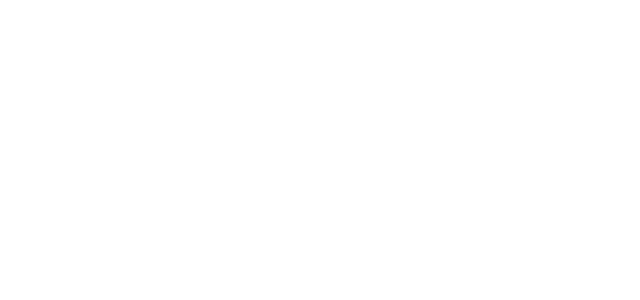
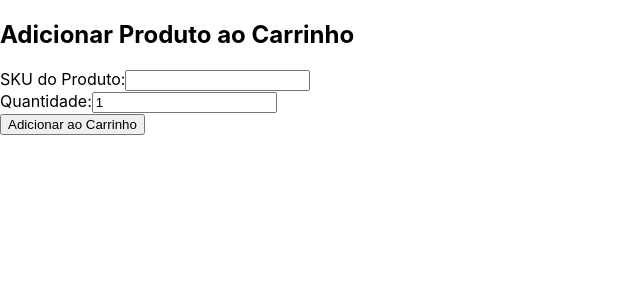
Before and after one commit to Maracujacake/frontend_brecho, a React (Create React App) app: page /cliente/adicionarProduto in a window 1280 px wide. Before the commit this address had no page. Shown: the top 300 px of the page, without its empty margins (0-640 px from the left). Built offline with nearby package versions, Linux system fonts and the light colour scheme.

Commit message:
feat(carrinho pages)

```diff
--- a/src/App.js
+++ b/src/App.js
@@ -10,6 +10,9 @@ import ProdutosBySkuPage from './pages/ProdutosBySkuPage';
 import RegistrarClientePage from './pages/RegistrarClientePage';
 import CategoriasPage from './pages/CategoriasPage';
 import PerfilUsuarioPage from './pages/PerfilUsuarioPage';
+import CriarCarrinhoPage from './pages/CriarCarrinhoPage';
+import AddProdutoCarrinho from './pages/addProdutoCarrinhoPage';
+import CartItemsPage from './pages/CartItemsPage';
 // Importe outras páginas e componentes
 
 const App = () => {
@@ -25,6 +28,9 @@ const App = () => {
                 <Route path="/produto/sku" element={<ProdutosBySkuPage />} />
                 <Route path="/cliente/registrar" element={<RegistrarClientePage />} />
                 <Route path="/cliente/perfil" element={<PerfilUsuarioPage />} />
+                <Route path="/cliente/criarCarrinho" element={<CriarCarrinhoPage />} />
+                <Route path="/cliente/adicionarProduto" element={<AddProdutoCarrinho />} />
+                <Route path="/cliente/carrinho" element={<CartItemsPage />} />
                 {/* Defina outras rotas aqui, usando o atributo 'element' */}
             </Routes>
         </Router>
--- /dev/null
+++ b/src/components/CartItems.js
@@ -0,0 +1,58 @@
+// src/components/CartItems.js
+import React, { useState, useEffect } from 'react';
+import axios from 'axios';
+
+const CartItems = () => {
+    const [items, setItems] = useState([]);
+    const [error, setError] = useState('');
+
+    useEffect(() => {
+        const fetchCartItems = async () => {
+            const email = localStorage.getItem('email');
+            const password = localStorage.getItem('password');
+
+            if (!email || !password) {
+                setError('Você precisa estar logado para visualizar o carrinho.');
+                return;
+            }
+
+            try {
+                const response = await axios.get('http://localhost:8080/breshow/carrinho/itens', {
+                    auth: {
+                        username: email,
+                        password: password,
+                    },
+                });
+
+                setItems(response.data);
+                setError('');
+            } catch (err) {
+                console.error('Erro ao carregar itens do carrinho:', err);
+                setError('Erro ao carregar os itens do carrinho. Por favor, tente novamente.');
+            }
+        };
+
+        fetchCartItems();
+    }, []);
+
+    return (
+        <div>
+            <h2>Itens no Carrinho</h2>
+            {error && <p style={{ color: 'red' }}>{error}</p>}
+
+            {items.length > 0 ? (
+                <ul>
+                    {items.map((item) => (
+                        <li key={item.produto.sku}>
+                            <strong>{item.produto.nome}</strong> (SKU: {item.produto.sku}) - Quantidade: {item.quantidade}
+                        </li>
+                    ))}
+                </ul>
+            ) : (
+                <p>O carrinho está vazio.</p>
+            )}
+        </div>
+    );
+};
+
+export default CartItems;
--- /dev/null
+++ b/src/components/CriarCarrinho.js
@@ -0,0 +1,60 @@
+// src/components/CreateCart.js
+import React, { useState } from 'react';
+import axios from 'axios';
+
+const CreateCart = () => {
+    const [cart, setCart] = useState(null);
+    const [error, setError] = useState('');
+
+    const handleCreateCart = async () => {
+        const email = localStorage.getItem('email');
+        const password = localStorage.getItem('password');
+
+        if (!email || !password) {
+            setError('Você precisa estar logado para criar um carrinho.');
+            return;
+        }
+
+        try {
+            // Enviando a requisição para criar o carrinho
+            const response = await axios.post(
+                'http://localhost:8080/breshow/carrinho/criar',
+                {}, // Nenhum dado extra é necessário, apenas autenticação
+                {
+                    auth: {
+                        username: email,
+                        password: password,
+                    },
+                }
+            );
+
+            // Atualiza o estado com os dados do carrinho criado
+            setCart(response.data);
+            setError('');
+            alert('Carrinho criado com sucesso!');
+        } catch (err) {
+            console.error('Erro ao criar carrinho:', err);
+            setError('Erro ao criar o carrinho. Tente novamente.');
+        }
+    };
+
+    return (
+        <div>
+            <h2>Criar Carrinho</h2>
+            {error && <p style={{ color: 'red' }}>{error}</p>}
+
+            <button onClick={handleCreateCart}>Criar Carrinho</button>
+
+            {cart && (
+                <div>
+                    <h3>Carrinho Criado com Sucesso:</h3>
+                    <p><strong>ID do Carrinho:</strong> {cart.id}</p>
+                    <p><strong>Cliente:</strong> {cart.cliente.primeiro_nome} {cart.cliente.ultimo_nome}</p>
+                    <p><strong>Itens:</strong> {cart.itens.length} itens no carrinho.</p>
+                </div>
+            )}
+        </div>
+    );
+};
+
+export default CreateCart;
--- /dev/null
+++ b/src/components/addProdutoCarrinho.js
@@ -0,0 +1,100 @@
+// src/components/AddToCart.js
+import React, { useState } from 'react';
+import axios from 'axios';
+
+const AddToCart = () => {
+    const [sku, setSku] = useState('');
+    const [quantidade, setQuantidade] = useState(1);
+    const [cart, setCart] = useState(null);
+    const [error, setError] = useState('');
+
+    const handleAddToCart = async (e) => {
+        e.preventDefault();
+
+        const email = localStorage.getItem('email');
+        const password = localStorage.getItem('password');
+
+        if (!email || !password) {
+            setError('Você precisa estar logado para adicionar produtos ao carrinho.');
+            return;
+        }
+
+        if (!sku || quantidade <= 0) {
+            setError('SKU e quantidade devem ser válidos.');
+            return;
+        }
+
+        try {
+            const response = await axios.post(
+                `http://localhost:8080/breshow/carrinho/adicionar/${sku}`,
+                {},
+                {
+                    params: {
+                        quantidade: quantidade,
+                    },
+                    auth: {
+                        username: email,
+                        password: password,
+                    },
+                }
+            );
+
+            setCart(response.data);
+            setError('');
+            alert('Produto adicionado ao carrinho com sucesso!');
+        } catch (err) {
+            console.error('Erro ao adicionar produto ao carrinho:', err);
+            setError('Erro ao adicionar o produto. Verifique o SKU e tente novamente.');
+        }
+    };
+
+    return (
+        <div>
+            <h2>Adicionar Produto ao Carrinho</h2>
+            {error && <p style={{ color: 'red' }}>{error}</p>}
+
+            <form onSubmit={handleAddToCart}>
+                <div>
+                    <label>SKU do Produto:</label>
+                    <input
+                        type="text"
+                        value={sku}
+                        onChange={(e) => setSku(e.target.value)}
+                        required
+                    />
+                </div>
+
+                <div>
+                    <label>Quantidade:</label>
+                    <input
+                        type="number"
+                        value={quantidade}
+                        onChange={(e) => setQuantidade(parseInt(e.target.value, 10))}
+                        min="1"
+                        required
+                    />
+                </div>
+
+                <button type="submit">Adicionar ao Carrinho</button>
+            </form>
+
+            {cart && (
+                <div>
+                    <h3>Carrinho Atualizado:</h3>
+                    <p><strong>ID do Carrinho:</strong> {cart.id}</p>
+                    <p><strong>Cliente:</strong> {cart.cliente.primeiro_nome} {cart.cliente.ultimo_nome}</p>
+                    <p><strong>Itens no Carrinho:</strong></p>
+                    <ul>
+                        {cart.itens.map((item) => (
+                            <li key={item.produto.sku}>
+                                {item.produto.nome} (SKU: {item.produto.sku}) - Quantidade: {item.quantidade}
+                            </li>
+                        ))}
+                    </ul>
+                </div>
+            )}
+        </div>
+    );
+};
+
+export default AddToCart;
--- /dev/null
+++ b/src/pages/CartItemsPage.js
@@ -0,0 +1,13 @@
+// src/pages/LoginPage.js
+import React from 'react';
+import CartItems from '../components/CartItems';
+
+const CartItemsPage = () => {
+    return (
+        <div>
+            <CartItems />
+        </div>
+    );
+};
+
+export default CartItemsPage;
--- /dev/null
+++ b/src/pages/CriarCarrinhoPage.js
@@ -0,0 +1,13 @@
+// src/pages/CriarCarrinhoPage.js
+import React from 'react';
+import CreateCart from '../components/CriarCarrinho';
+
+const CriarCarrinhoPage = () => {
+    return (
+        <div>
+            <CreateCart />
+        </div>
+    );
+};
+
+export default CriarCarrinhoPage;
--- a/src/pages/HomePage.js
+++ b/src/pages/HomePage.js
@@ -29,9 +29,21 @@ const HomePage = () => {
             <h3>Se você está logado como <strong>Usuário Comum</strong>, pode acessar as seguintes rotas:</h3>
             <ul>
             <li>
-                    <Link to="/cliente/perfil">Informações do Cliente</Link>
-                    <p>URL: <code>http://localhost:3000/cliente/perfil</code></p>
-                </li>
+                <Link to="/cliente/perfil">Informações do Cliente</Link>
+                <p>URL: <code>http://localhost:3000/cliente/perfil</code></p>
+            </li>
+            <li>
+                <Link to="/cliente/criarCarrinho">Cria carrinho do cliente</Link>
+                <p>URL: <code>http://localhost:3000/cliente/criarCarrinho</code></p>
+            </li>
+            <li>
+                <Link to="/cliente/adicionarProduto">Adiciona produto ao carrinho do cliente</Link>
+                <p>URL: <code>http://localhost:3000/cliente/adicionarProduto</code></p>
+            </li>
+            <li>
+                <Link to="/cliente/carrinho">Lista os produtos no carrinho do cliente</Link>
+                <p>URL: <code>http://localhost:3000/cliente/carrinho</code></p>
+            </li>
 
             </ul>
 
--- /dev/null
+++ b/src/pages/addProdutoCarrinhoPage.js
@@ -0,0 +1,13 @@
+// src/pages/LoginPage.js
+import React from 'react';
+import AddToCart from '../components/addProdutoCarrinho';
+
+const addProdutoCarrinho = () => {
+    return (
+        <div>
+            <AddToCart />
+        </div>
+    );
+};
+
+export default addProdutoCarrinho;
```
